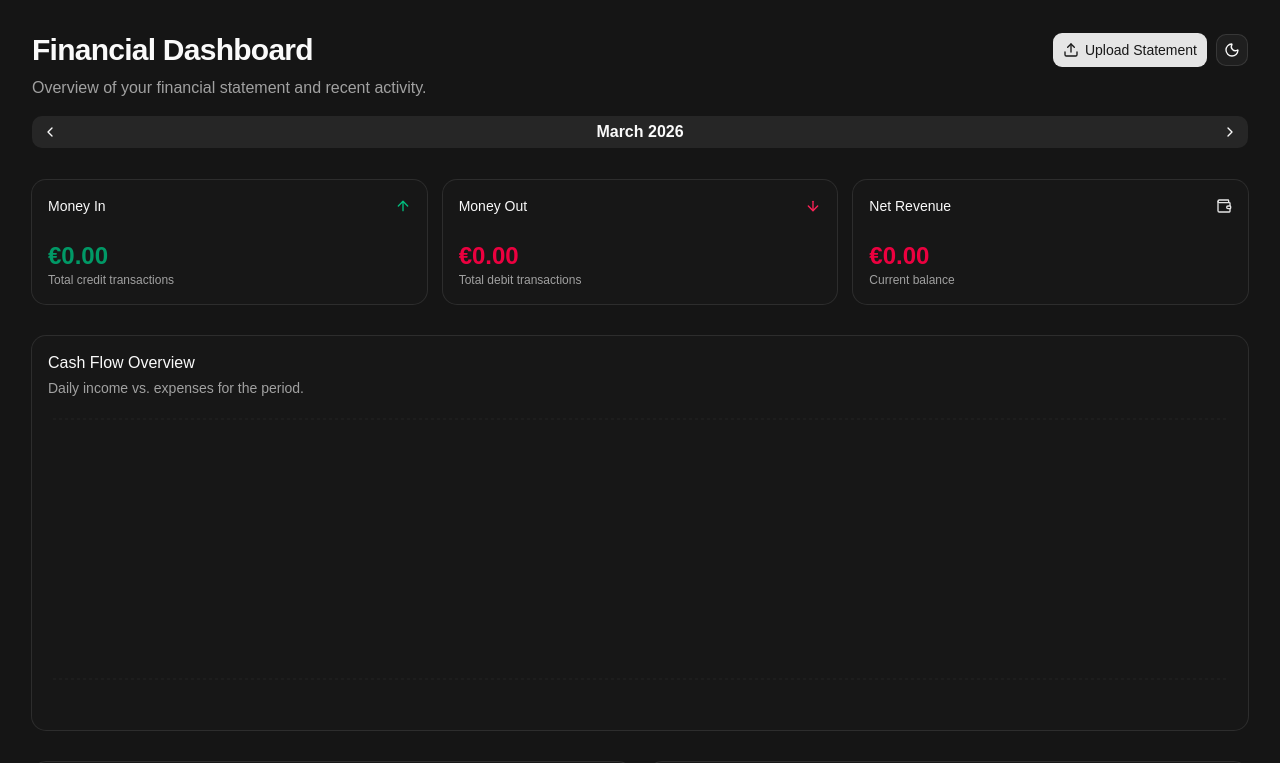
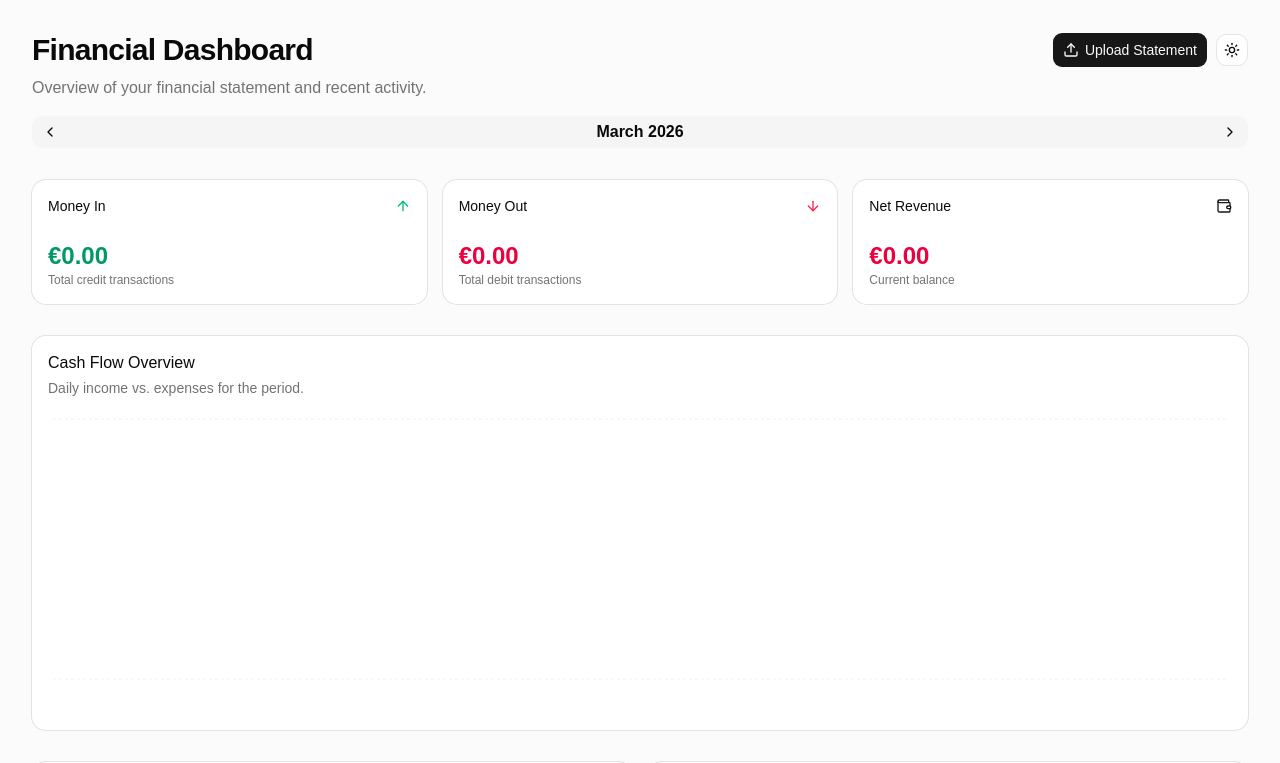
Before and after one commit to Marco-26/ledger, a React (Vite) app in the folder frontend/: page / in a window 1280 px wide. Shown: the top 763 px of the page. Built offline with nearby package versions, Linux system fonts and the light colour scheme.

Commit message:
refactor: update ThemeProvider to use enum for theme values and improve storage key handling

```diff
--- a/frontend/src/components/theme/ThemeProvider.tsx
+++ b/frontend/src/components/theme/ThemeProvider.tsx
@@ -1,17 +1,16 @@
-import { Constants } from "@/utils/Constants";
-import { ThemeProviderContext, type Theme } from "@/utils/useTheme";
+import { Theme, ThemeProviderContext } from "@/utils/useTheme";
 import { useEffect, useState } from "react";
 
 type ThemeProviderProps = {
   children: React.ReactNode;
   defaultTheme?: Theme;
-  storageKey?: string;
+  storageKey: string;
 };
 
 export function ThemeProvider({
   children,
-  defaultTheme = "system",
-  storageKey = Constants.UI.UI_THEME_STORAGE_KEY,
+  defaultTheme,
+  storageKey,
   ...props
 }: ThemeProviderProps) {
   const [theme, setTheme] = useState<Theme>(
@@ -21,13 +20,13 @@ export function ThemeProvider({
   useEffect(() => {
     const root = window.document.documentElement;
 
-    root.classList.remove("light", "dark");
+    root.classList.remove(Theme.Light, Theme.Dark);
 
-    if (theme === "system") {
+    if (theme === Theme.System) {
       const systemTheme = window.matchMedia("(prefers-color-scheme: dark)")
         .matches
-        ? "dark"
-        : "light";
+        ? Theme.Dark
+        : Theme.Light;
 
       root.classList.add(systemTheme);
       return;
--- a/frontend/src/main.tsx
+++ b/frontend/src/main.tsx
@@ -2,9 +2,14 @@ import { createRoot } from "react-dom/client";
 import App from "./App.tsx";
 import "./index.css";
 import { ThemeProvider } from "./components/theme/ThemeProvider.tsx";
+import { Constants } from "./utils/Constants.ts";
+import { Theme } from "./utils/useTheme.ts";
 
 createRoot(document.getElementById("root")!).render(
-  <ThemeProvider defaultTheme="dark" storageKey="ledger-ui-theme">
+  <ThemeProvider
+    defaultTheme={Theme.System}
+    storageKey={Constants.UI.THEME_STORAGE_KEY}
+  >
     <App />
   </ThemeProvider>,
 );
--- a/frontend/src/utils/Constants.ts
+++ b/frontend/src/utils/Constants.ts
@@ -14,6 +14,7 @@ const UI = {
     "November",
     "December",
   ],
+  THEME_STORAGE_KEY: "ledger-ui-theme",
 };
 
 export const Constants = {
--- a/frontend/src/utils/useTheme.ts
+++ b/frontend/src/utils/useTheme.ts
@@ -1,6 +1,10 @@
 import { createContext, useContext } from "react";
 
-export type Theme = "dark" | "light" | "system";
+export enum Theme {
+  Dark = "dark",
+  Light = "light",
+  System = "system",
+}
 
 type ThemeProviderState = {
   theme: Theme;
@@ -8,7 +12,7 @@ type ThemeProviderState = {
 };
 
 const initialState: ThemeProviderState = {
-  theme: "system",
+  theme: Theme.System,
   setTheme: () => null,
 };
 
```
